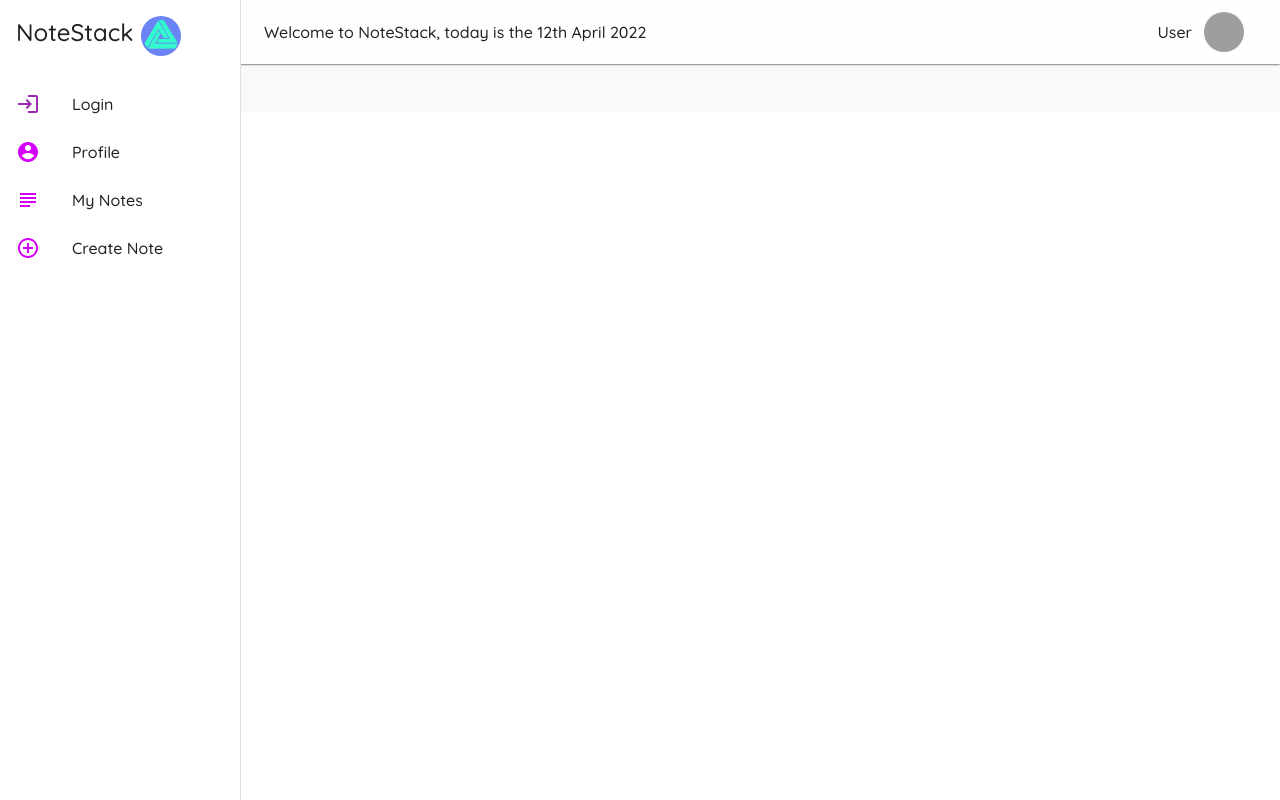
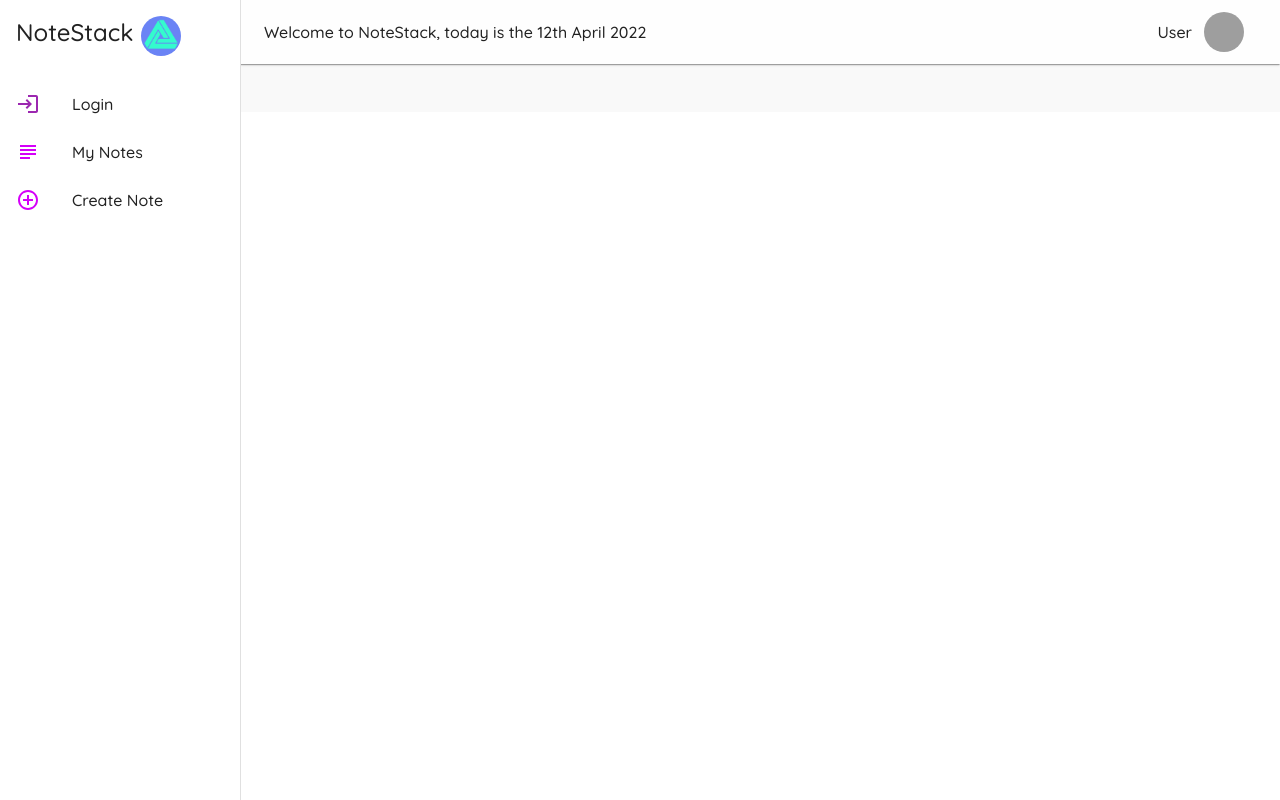
Before and after one commit to BuffCan/NoteStackApp, a React (Create React App) app: page / in a window 1280 px wide. Built offline with nearby package versions, Linux system fonts and the light colour scheme; grey boxes are pictures that could not be loaded.

Commit message:
removed profile from the sidebar
-profile only accessible via the dropdown menu on the profile icon, top right
-its commented out inside layout.js (L73-77) if needed again

```diff
--- a/src/components/Layout.js
+++ b/src/components/Layout.js
@@ -70,11 +70,11 @@ export default function Layout({ children }) {
             icon: <LoginIcon color="secondary" />,
             path: '/login'
         },
-        {
-            text: 'Profile',
-            icon: <AccountCircle color="secondary" />,
-            path: '/profile'
-        },
+        // {
+        //     text: 'Profile',
+        //     icon: <AccountCircle color="secondary" />,
+        //     path: '/profile'
+        // },
         {
             text: 'My Notes',
             icon: <SubjectOutlined color="secondary" />,
```
